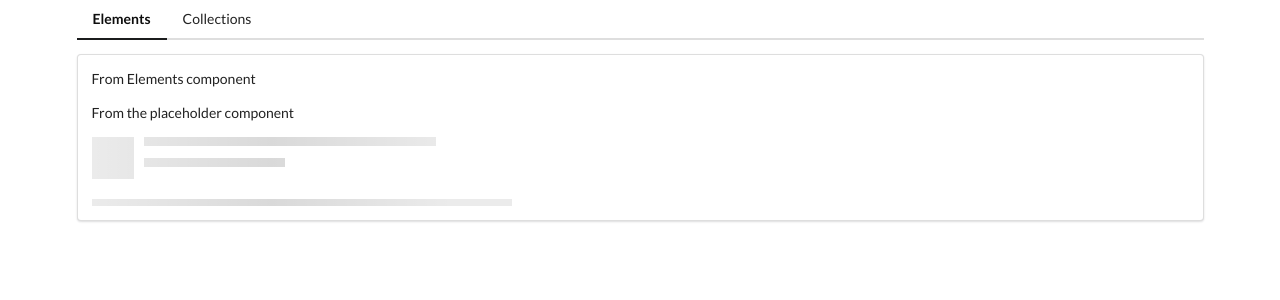
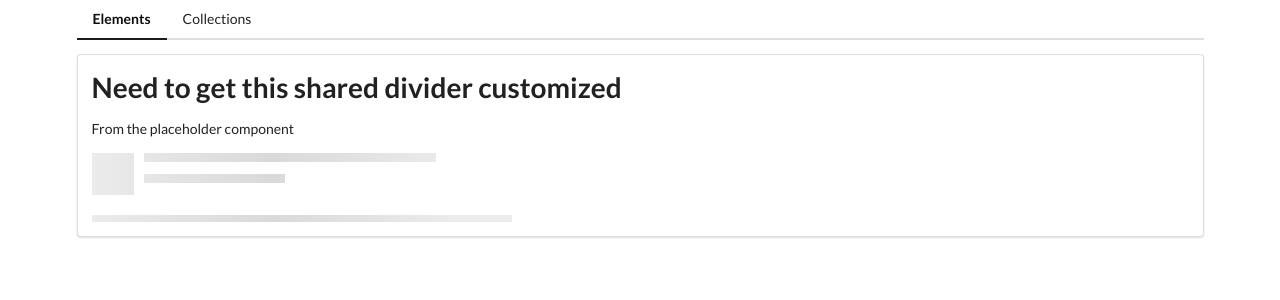
Before and after one commit to SalvatoreSantamaria/angular-components-modules, an Angular app: page /elements in a window 1280 px wide. Shown: the top 300 px of the page. Built offline with nearby package versions, Linux system fonts and the light colour scheme.

Commit message:
Added a widget module

```diff
--- a/src/app/elements/elements-home/elements-home.component.html
+++ b/src/app/elements/elements-home/elements-home.component.html
@@ -1,2 +1,2 @@
-<p>From Elements component</p>
+<app-divider></app-divider>
 <app-placeholder [header]="true" [lines]="1"></app-placeholder>
--- a/src/app/elements/elements.module.ts
+++ b/src/app/elements/elements.module.ts
@@ -1,6 +1,7 @@
 import { NgModule } from '@angular/core';
 import { CommonModule } from '@angular/common';
 
+import { SharedModule } from '../shared/shared.module'
 import { ElementsRoutingModule } from './elements-routing.module';
 import { ElementsHomeComponent } from './elements-home/elements-home.component';
 import { PlaceholderComponent } from './placeholder/placeholder.component';
@@ -11,7 +12,8 @@
   declarations: [ElementsHomeComponent, PlaceholderComponent, TimesDirective],
   imports: [
     CommonModule,
-    ElementsRoutingModule
+    ElementsRoutingModule,
+    SharedModule
   ],
   exports: []
 })
--- /dev/null
+++ b/src/app/shared/divider/divider.component.html
@@ -0,0 +1,2 @@
+<h1>Need to get this shared divider customized</h1>
+<div class="ui divier"></div>
--- /dev/null
+++ b/src/app/shared/divider/divider.component.ts
@@ -0,0 +1,15 @@
+import { Component, OnInit } from '@angular/core';
+
+@Component({
+  selector: 'app-divider',
+  templateUrl: './divider.component.html',
+  styleUrls: ['./divider.component.css']
+})
+export class DividerComponent implements OnInit {
+
+  constructor() { }
+
+  ngOnInit(): void {
+  }
+
+}
```
Also changed, not shown: src/app/shared/shared.module.ts (added, +14 -0 lines), src/app/shared/divider/divider.component.css (added), 1 other file (tests, documents, lock files or other folders).
